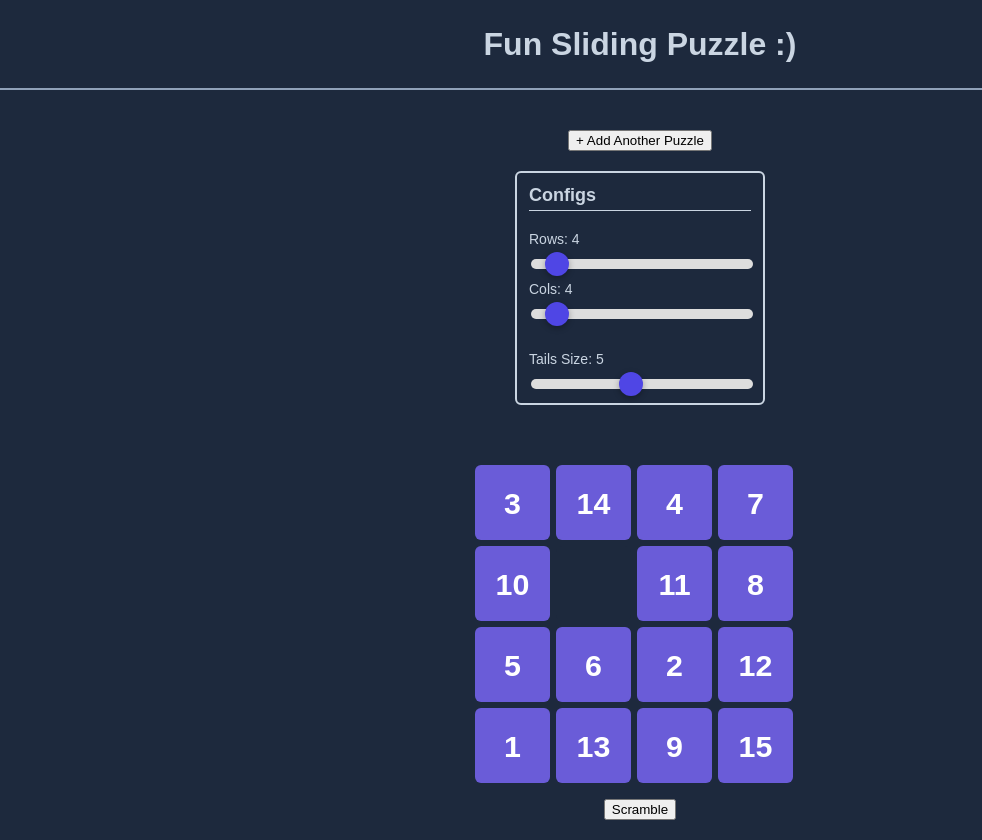
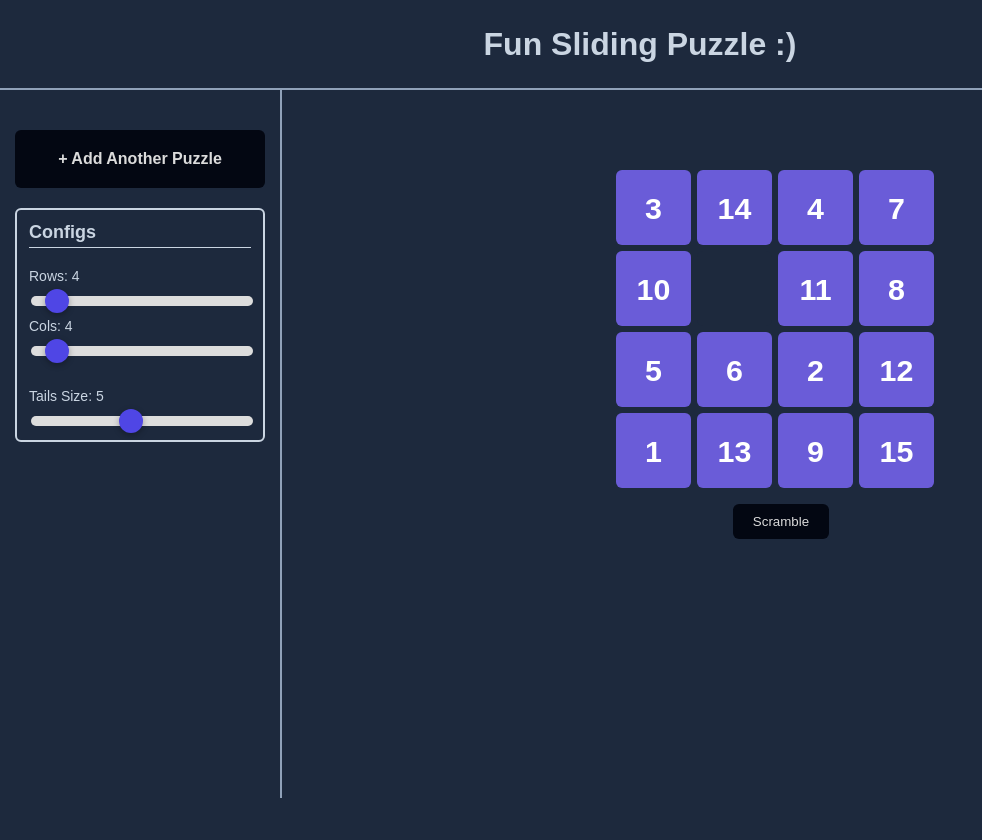
Before and after one commit to zahraNian/sliding-puzzle, a plain HTML site: page app/index.html in a window 1280 px wide. Shown: the whole page, without its empty margins (0-982 px from the left). After the commit the page ends 800 px from the top, so only its background shows below. Drawn offline with Linux system fonts and the light colour scheme.

Commit message:
create sidebar

```diff
--- a/app/index.html
+++ b/app/index.html
@@ -10,8 +10,10 @@
 	<div class="main-header">
 		<h1>Fun Sliding Puzzle :)</h1>
 	</div>
+	<div class="page-content">
+		<div class="sidebar">
 			<div class="align-center mt-10">
-		<button id="add-board"> + Add Another Puzzle</button>
+				<button class="primary-btn lg-btn" id="add-board"> + Add Another Puzzle</button>
 			</div>
 			<div class="center mt-5">
 				<div id="controls-sliders" class="slider-container">
@@ -28,7 +30,11 @@
 
 				</div>
 			</div>
+		</div>
+		<div class="main-content">
 			<div id="boards-container"></div>
+		</div>
+	</div>
 
 	<script src="index.js"></script>
 </body>
--- a/app/index.js
+++ b/app/index.js
@@ -109,7 +109,7 @@ class SlidingPuzzle {
 
   // Get adjacent tiles to a given cell
   getAdjacentCells(cell) {
-    const [_, __, rowStr, colStr] = cell.id.split('-');
+    const [, , rowStr, colStr] = cell.id.split('-');
     const row = parseInt(rowStr);
     const col = parseInt(colStr);
     const adjacent = [];
@@ -223,6 +223,7 @@ class SlidingPuzzle {
     controls.classList.add("align-center");
 
     const scrambleBtn = document.createElement('button');
+    scrambleBtn.classList = "primary-btn";
     scrambleBtn.id = `scramble-${this.puzzle.id}`;
     scrambleBtn.innerText = 'Scramble';
     scrambleBtn.addEventListener('click', () => this.scramble());
```
Lines whose indentation alone changed are shown as unchanged.
